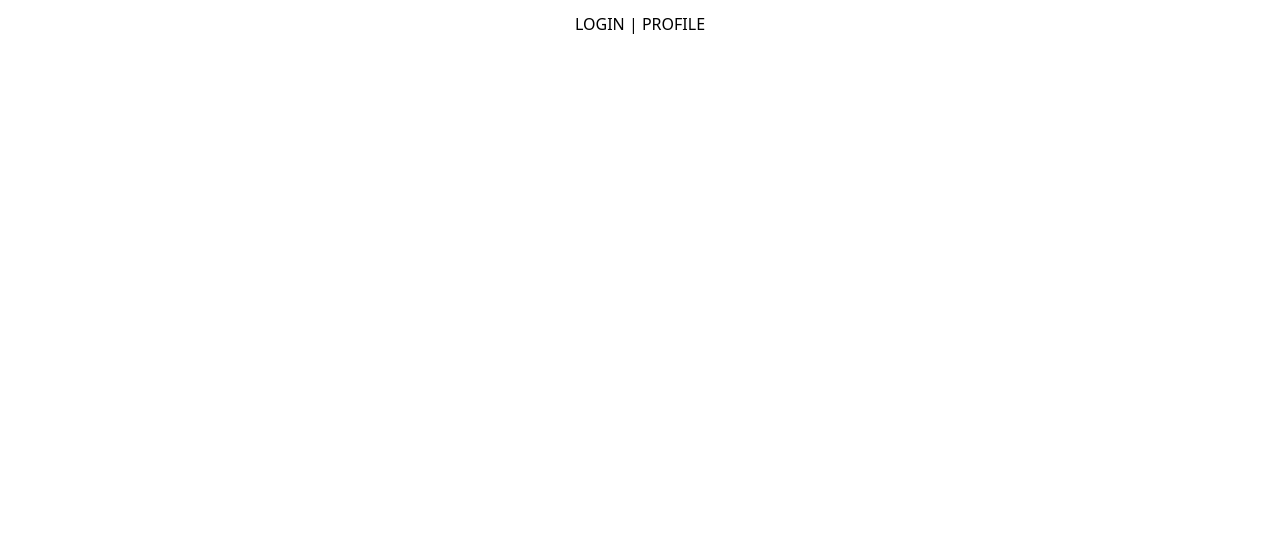
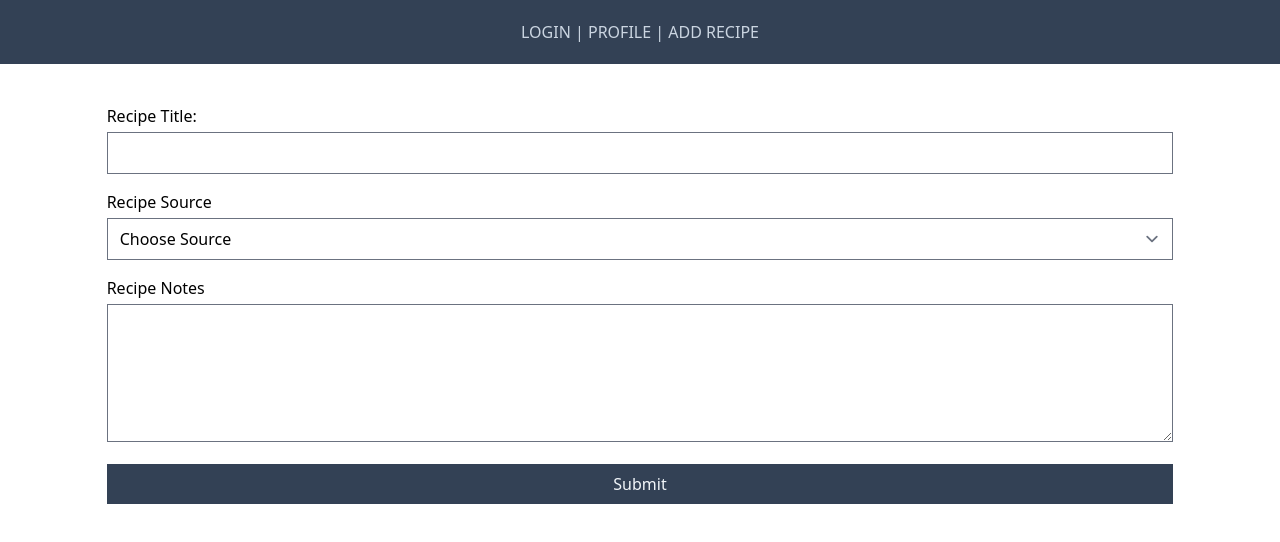
Before and after one commit to lwerner27/recipe-db, a React (Create React App) app: page /add-recipe in a window 1280 px wide. Before the commit this address had no page. Shown: the top 542 px of the page. Built offline with nearby package versions, Linux system fonts and the light colour scheme.

Commit message:
Added basic functionality for adding recipes.

```diff
--- a/package.json
+++ b/package.json
@@ -37,6 +37,7 @@
     ]
   },
   "devDependencies": {
+    "@tailwindcss/forms": "^0.5.1",
     "autoprefixer": "^10.4.7",
     "postcss": "^8.4.13",
     "tailwindcss": "^3.0.24"
--- a/src/App.js
+++ b/src/App.js
@@ -1,18 +1,22 @@
 import { Link, Routes, Route } from "react-router-dom";
+import AddRecipe from "./Pages/AddRecipe";
 import Login from "./Pages/Login";
 import Profile from "./Pages/Profile";
 
 export default function App() {
     return (
-        <div>
-            <nav className='py-3 text-center'>
-                <Link to='/login'>LOGIN</Link> |{" "}
-                <Link to='/profile'>PROFILE</Link>
+        <div className='=justify-center'>
+            <nav className='py-5 text-center bg-slate-700 text-slate-300'>
+                <Link to='login'>LOGIN</Link> |{" "}
+                <Link to='profile'>PROFILE</Link> |{" "}
+                <Link to='add-recipe'>ADD RECIPE</Link>
             </nav>
 
             <Routes>
                 <Route path='login' element={<Login />} />
                 <Route path='profile' element={<Profile />} />
+                <Route path='add-recipe' element={<AddRecipe />} />
+                <Route path='default' element={<Login />} />
             </Routes>
         </div>
     );
--- /dev/null
+++ b/src/Pages/AddRecipe.js
@@ -0,0 +1,144 @@
+import React from "react";
+
+class AddRecipe extends React.Component {
+    constructor(props) {
+        super(props);
+        this.state = {
+            recipeTitle: "",
+            recipeSource: "",
+            recipeNotes: "",
+        };
+        this.handleChange = this.handleChange.bind(this);
+    }
+
+    handleChange(event) {
+        this.setState({ [event.target.name]: event.target.value });
+    }
+
+    bookOrWeb(source) {
+        if (source === "book") {
+            return (
+                <div className='form-group mb-4'>
+                    <label htmlFor='bookTitle' className='block w-full mb-1'>
+                        Book Title (Page):
+                    </label>
+                    <input
+                        type='text'
+                        id='bookTitle'
+                        name='bookTitle'
+                        placeholder='Title (Page number)'
+                        className='block w-full'
+                        onChange={this.handleChange}
+                    />
+                </div>
+            );
+        } else if (source === "website") {
+            return (
+                <div className='form-group mb-4'>
+                    <label htmlFor='websiteLink' className='block w-full mb-1'>
+                        Website Link
+                    </label>
+                    <input
+                        type='text'
+                        id='websiteLink'
+                        name='websiteLink'
+                        placeholder='https://www.example.com/'
+                        className='block w-full'
+                        onChange={this.handleChange}
+                    />
+                </div>
+            );
+        } else {
+            return;
+        }
+    }
+
+    render() {
+        return (
+            <div className='container w-10/12 mx-auto mt-10'>
+                <form>
+                    <div className='form-group mb-4'>
+                        <label
+                            htmlFor='recipeTitle'
+                            className='block w-full mb-1'
+                        >
+                            Recipe Title:
+                        </label>
+                        <input
+                            type='text'
+                            id='recipeTitle'
+                            name='recipeTitle'
+                            className='block w-full'
+                            onChange={this.handleChange}
+                        />
+                    </div>
+
+                    <div className='form-group mb-4'>
+                        <label
+                            htmlFor='recipeSource'
+                            className='block w-full mb-1'
+                        >
+                            Recipe Source
+                        </label>
+                        <select
+                            id='recipeSource'
+                            name='recipeSource'
+                            className='w-full'
+                            onChange={this.handleChange}
+                        >
+                            <option selected disabled>
+                                Choose Source
+                            </option>
+                            <option value='book'>Book</option>
+                            <option value='website'>Website</option>
+                        </select>
+                    </div>
+
+                    <div className='form-group mb-4'>
+                        {this.bookOrWeb(this.state.recipeSource)}
+                    </div>
+
+                    <div className='form-group mb-4'>
+                        <label
+                            htmlFor='recipeNotes'
+                            className='block w-full mb-1'
+                        >
+                            Recipe Notes
+                        </label>
+                        <textarea
+                            id='receipeNotes'
+                            name='recipeNotes'
+                            className='w-full'
+                            rows={5}
+                            onChange={this.handleChange}
+                        ></textarea>
+                    </div>
+
+                    <div className='form-group'>
+                        <button className='bg-slate-700 text-slate-100 block w-full py-2'>
+                            Submit
+                        </button>
+                    </div>
+                </form>
+                {/* For Testing Inputs and onChange handler */}
+                {/* <ul>
+                    <li>Recipe Title: {this.state.recipeTitle}</li>
+                    <li>Recipe Notes: {this.state.recipeNotes}</li>
+                    <li>Recipe Source: {this.state.recipeSource}</li>
+                    {this.state.recipeSource === "book" ? (
+                        <li>Book Title: {this.state.bookTitle}</li>
+                    ) : (
+                        ""
+                    )}
+                    {this.state.recipeSource === "website" ? (
+                        <li>Website Link: {this.state.websiteLink}</li>
+                    ) : (
+                        ""
+                    )}
+                </ul> */}
+            </div>
+        );
+    }
+}
+
+export default AddRecipe;
--- a/tailwind.config.js
+++ b/tailwind.config.js
@@ -3,5 +3,5 @@ module.exports = {
     theme: {
         extend: {},
     },
-    plugins: [],
+    plugins: [require("@tailwindcss/forms")],
 };
```
Also changed, not shown: 1 other file (tests, documents, lock files or other folders).
